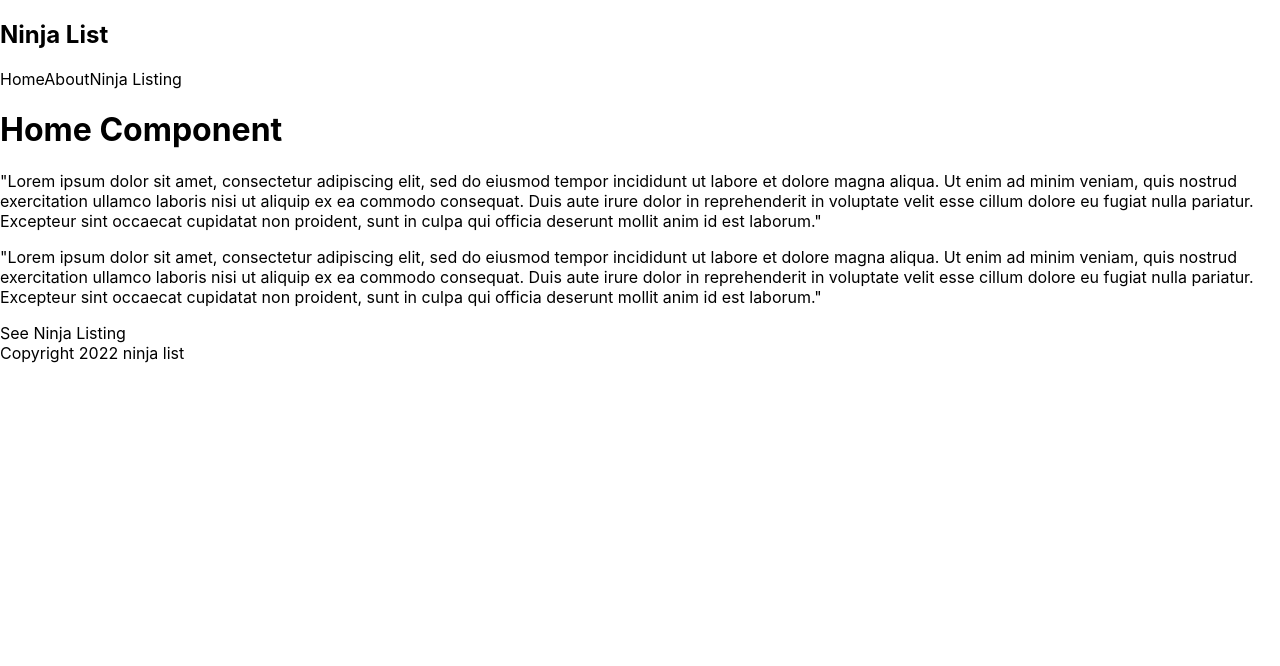
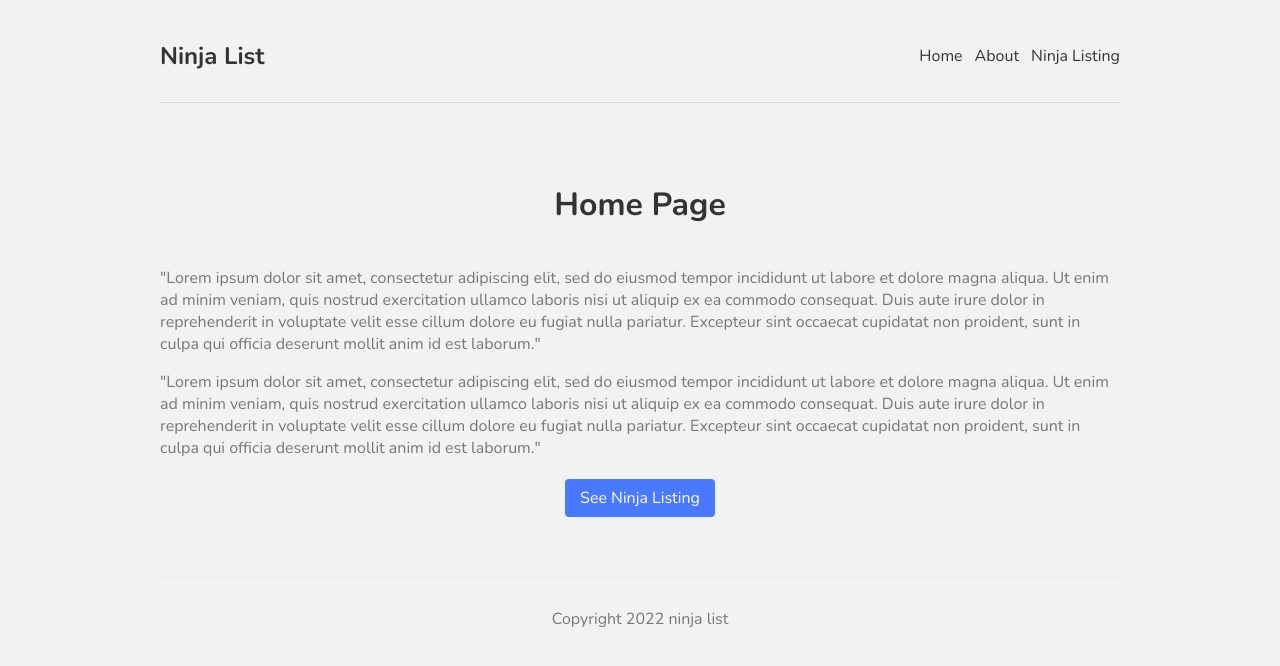
Before and after one commit to OscarAnillo/ninja-list, a Next.js app: page / in a window 1280 px wide. Shown: the top 666 px of the page. Built offline with nearby package versions, Linux system fonts and the light colour scheme.

Commit message:
Styles
remove div and add footer tag in Footer component
update globals.css
add classes to index.js
create 2 css modules as Home and Ninjas

```diff
--- a/components/Footer.js
+++ b/components/Footer.js
@@ -1,3 +1,3 @@
 export default function Footer() {
-  return <div>Copyright 2022 ninja list</div>;
+  return <footer>Copyright 2022 ninja list</footer>;
 }
--- a/pages/index.js
+++ b/pages/index.js
@@ -2,11 +2,13 @@
 import Footer from "../components/Footer";
 import Link from "next/link";
 
+import styles from "../styles/Home.module.css";
+
 export default function Home() {
   return (
-    <>
-      <h1>Home Component</h1>
-      <p>
+    <div>
+      <h1 className={styles.title}>Home Page</h1>
+      <p className={styles.text}>
         "Lorem ipsum dolor sit amet, consectetur adipiscing elit, sed do eiusmod
         tempor incididunt ut labore et dolore magna aliqua. Ut enim ad minim
         veniam, quis nostrud exercitation ullamco laboris nisi ut aliquip ex ea
@@ -15,7 +17,7 @@
         occaecat cupidatat non proident, sunt in culpa qui officia deserunt
         mollit anim id est laborum."
       </p>
-      <p>
+      <p className={styles.text}>
         "Lorem ipsum dolor sit amet, consectetur adipiscing elit, sed do eiusmod
         tempor incididunt ut labore et dolore magna aliqua. Ut enim ad minim
         veniam, quis nostrud exercitation ullamco laboris nisi ut aliquip ex ea
@@ -25,8 +27,8 @@
         mollit anim id est laborum."
       </p>
       <Link href="/ninjas">
-        <a>See Ninja Listing</a>
+        <a className={styles.btn}>See Ninja Listing</a>
       </Link>
-    </>
+    </div>
   );
 }
--- a/styles/Home.module.css
+++ b/styles/Home.module.css
@@ -1,116 +1,18 @@
-.container {
-  padding: 0 2rem;
-}
-
-.main {
-  min-height: 100vh;
-  padding: 4rem 0;
-  flex: 1;
-  display: flex;
-  flex-direction: column;
-  justify-content: center;
-  align-items: center;
-}
-
-.footer {
-  display: flex;
-  flex: 1;
-  padding: 2rem 0;
-  border-top: 1px solid #eaeaea;
-  justify-content: center;
-  align-items: center;
-}
-
-.footer a {
-  display: flex;
-  justify-content: center;
-  align-items: center;
-  flex-grow: 1;
-}
-
-.title a {
-  color: #0070f3;
-  text-decoration: none;
-}
-
-.title a:hover,
-.title a:focus,
-.title a:active {
-  text-decoration: underline;
-}
-
 .title {
-  margin: 0;
-  line-height: 1.15;
-  font-size: 4rem;
-}
-
-.title,
-.description {
+  color: #333;
+  padding-bottom: 20px;
   text-align: center;
 }
-
-.description {
-  margin: 4rem 0;
-  line-height: 1.5;
-  font-size: 1.5rem;
+.text {
+  color: #777;
 }
-
-.code {
-  background: #fafafa;
-  border-radius: 5px;
-  padding: 0.75rem;
-  font-size: 1.1rem;
-  font-family: Menlo, Monaco, Lucida Console, Liberation Mono, DejaVu Sans Mono,
-    Bitstream Vera Sans Mono, Courier New, monospace;
+.btn {
+  display: block;
+  width: 150px;
+  padding: 8px 0;
+  margin: 20px auto;
+  background: #4979ff;
+  border-radius: 4px;
+  color: white;
+  text-align: center;
 }
-
-.grid {
-  display: flex;
-  align-items: center;
-  justify-content: center;
-  flex-wrap: wrap;
-  max-width: 800px;
-}
-
-.card {
-  margin: 1rem;
-  padding: 1.5rem;
-  text-align: left;
-  color: inherit;
-  text-decoration: none;
-  border: 1px solid #eaeaea;
-  border-radius: 10px;
-  transition: color 0.15s ease, border-color 0.15s ease;
-  max-width: 300px;
-}
-
-.card:hover,
-.card:focus,
-.card:active {
-  color: #0070f3;
-  border-color: #0070f3;
-}
-
-.card h2 {
-  margin: 0 0 1rem 0;
-  font-size: 1.5rem;
-}
-
-.card p {
-  margin: 0;
-  font-size: 1.25rem;
-  line-height: 1.5;
-}
-
-.logo {
-  height: 1em;
-  margin-left: 0.5rem;
-}
-
-@media (max-width: 600px) {
-  .grid {
-    width: 100%;
-    flex-direction: column;
-  }
-}
--- a/styles/globals.css
+++ b/styles/globals.css
@@ -1,16 +1,37 @@
-html,
+@import url('https://fonts.googleapis.com/css2?family=Nunito:wght@300;400;600;700&display=swap');
+
 body {
-  padding: 0;
-  margin: 0;
-  font-family: -apple-system, BlinkMacSystemFont, Segoe UI, Roboto, Oxygen,
-    Ubuntu, Cantarell, Fira Sans, Droid Sans, Helvetica Neue, sans-serif;
+  background: #f2f2f2;
+  color: #333;
+  font-family: "Nunito";
 }
-
 a {
-  color: inherit;
+  color: #333;
   text-decoration: none;
 }
-
-* {
-  box-sizing: border-box;
+.content {
+  max-width: 960px;
+  margin: 0 auto;
 }
+nav {
+  margin: 10px auto 80px;
+  padding: 10px 0;
+  display: flex;
+  justify-content: flex-end;
+  align-items: center;
+  border-bottom: 1px solid #ddd;
+}
+nav a {
+  margin-left: 12px;
+}
+nav .logo {
+  margin-right: auto;
+}
+footer {
+  display: block;
+  text-align: center;
+  padding: 30px 0;
+  margin-top: 60px;
+  color: #777;
+  border-top: 1px solid #eaeaea;
+}
```
Also changed, not shown: styles/Ninjas.module.css (added).
